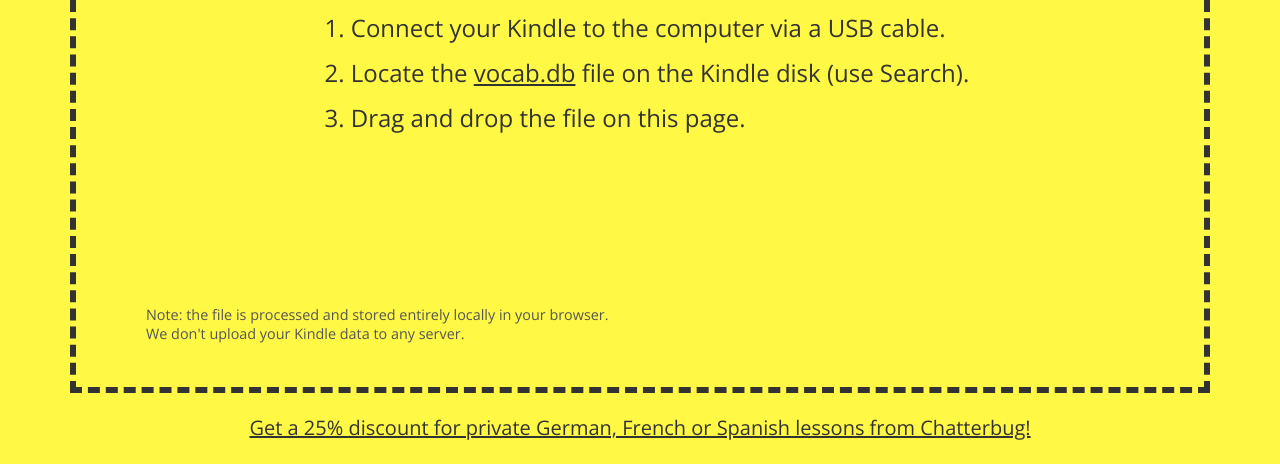
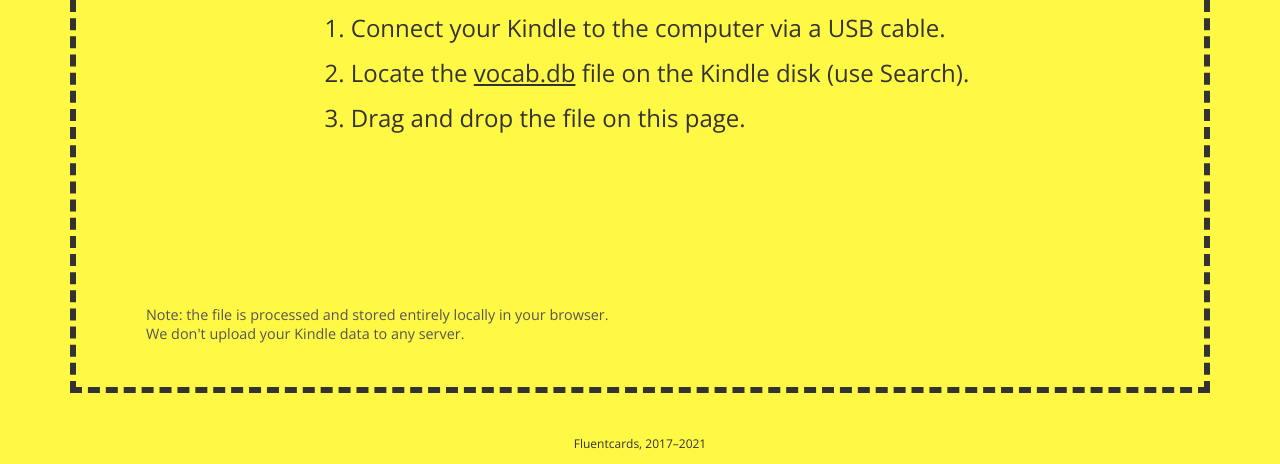
Before and after one commit to katspaugh/fluentcards, a React app: page /kindle in a window 1280 px wide. Shown: the part 336-800 px from the top of the page. Built offline with nearby package versions, Linux system fonts and the light colour scheme; what rx-lite would draw is missing.

```diff
--- a/index.html
+++ b/index.html
@@ -9,6 +9,7 @@
 
     <script async src="https://pagead2.googlesyndication.com/pagead/js/adsbygoogle.js?client=ca-pub-9232329842720834"
     crossorigin="anonymous"></script>
+    <script data-ad-client="ca-pub-9232329842720834" async src="https://pagead2.googlesyndication.com/pagead/js/adsbygoogle.js"></script>
   </head>
 
   <body>
--- a/src/shared/components/Footer/Footer.css
+++ b/src/shared/components/Footer/Footer.css
@@ -1,9 +1,8 @@
 .container {
   width: 100%;
-  min-height: 70px;
   background-color: #FFF844;
-  position: fixed;
-  z-index: 100;
+  position: absolute;
+  z-index: 1;
   bottom: 0;
   left: 0;
 }
@@ -12,5 +11,5 @@
   margin: auto;
   padding: 1em 30px;
   text-align: center;
-  font-size: 20px;
+  font-size: 12px;
 }
--- a/src/shared/components/Footer/Footer.jsx
+++ b/src/shared/components/Footer/Footer.jsx
@@ -6,7 +6,7 @@
     return (
       <div className={ styles.container }>
         <footer>
-          <a href="https://app.chatterbug.com/r/DerIvan-66">Get a 25% discount for private German, French or Spanish lessons from Chatterbug!</a>
+          Fluentcards, 2017–2021
         </footer>
       </div>
     );
--- a/src/shared/components/FrontRoute/FrontRoute.css
+++ b/src/shared/components/FrontRoute/FrontRoute.css
@@ -1,5 +1,5 @@
 .front {
-  min-height: calc(100vh - 100px);
+  min-height: 100vh;
   display: flex;
   flex-flow: column wrap;
   justify-content: center;
```
